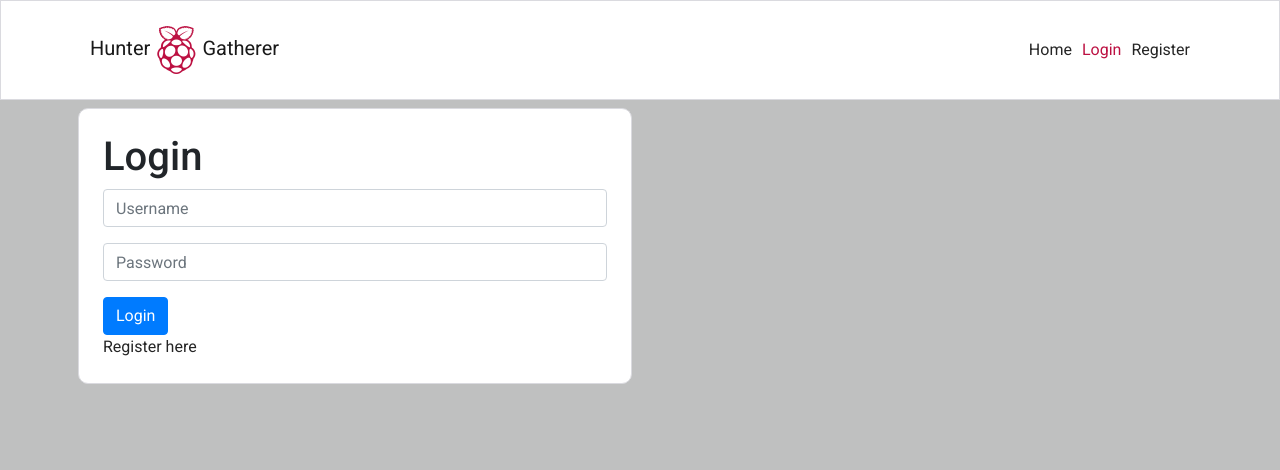
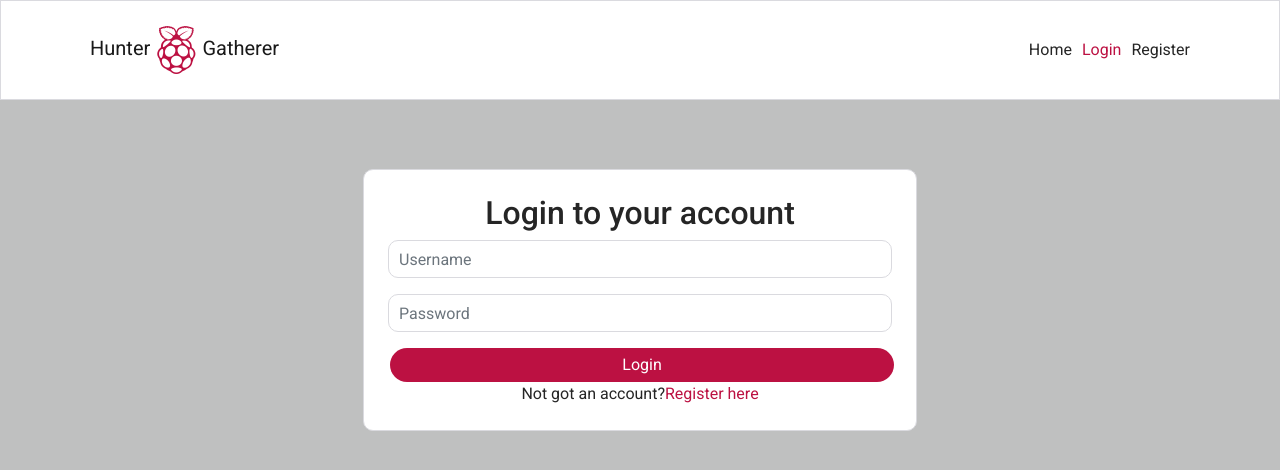
Before and after one commit to MichaelSturgeon/hunter-gatherer, a React (Create React App) app: page /login in a window 1280 px wide. Shown: the top 470 px of the page. Built offline with nearby package versions, Linux system fonts and the light colour scheme.

Commit message:
Style sign-in form

```diff
--- a/src/pages/auth/SignInForm.js
+++ b/src/pages/auth/SignInForm.js
@@ -1,7 +1,7 @@
 import React, { useState } from "react";
 import { Link, useHistory} from "react-router-dom";
 import Styles from "../../App.module.css";
-
+import signInStyles from "../../styles/SignInUpForm.module.css";
 import { Form, Button, Col, Row, Container } from "react-bootstrap";
 import axios from "axios";
 
@@ -31,14 +31,15 @@ const SignInForm = () => {
     }
 
   return (
-    <Row >
-      <Col className="my-auto py-2 p-md-2" md={6}>
+    <Row className={signInStyles.Row}>
+      <Col className="my-auto py-2 p-md-2" md={{ span: 6, offset: 3 }}>
         <Container className={`${Styles.Content} p-4`}>
-          <h1 >Login</h1>
+          <h1 className={signInStyles.Header}>Login to your account</h1>
             <Form onSubmit={handleSubmit}>
                 <Form.Group controlId="username">
                     <Form.Label className="d-none">Username</Form.Label>
                     <Form.Control
+                    className={signInStyles.Input}
                     type="text"
                     placeholder="Username"
                     name="username"
@@ -49,6 +50,7 @@ const SignInForm = () => {
                 <Form.Group controlId="password">
                     <Form.Label className="d-none">Password</Form.Label>
                     <Form.Control
+                    className={signInStyles.Input}
                     type="password"
                     placeholder="Password"
                     name="password"
@@ -56,12 +58,12 @@ const SignInForm = () => {
                     onChange={handleChange}/>
                 </Form.Group>
 
-                <Button variant="primary" type="submit">
+                <Button className={signInStyles.Button} type="submit">
                     Login
                 </Button>
             </Form>
-            <Link  to="/register">
-            <span>Register here</span>
+            <Link className={signInStyles.Link} to="/register">
+            Not got an account?<span>Register here</span>
           </Link>
         </Container>
       </Col>
```
